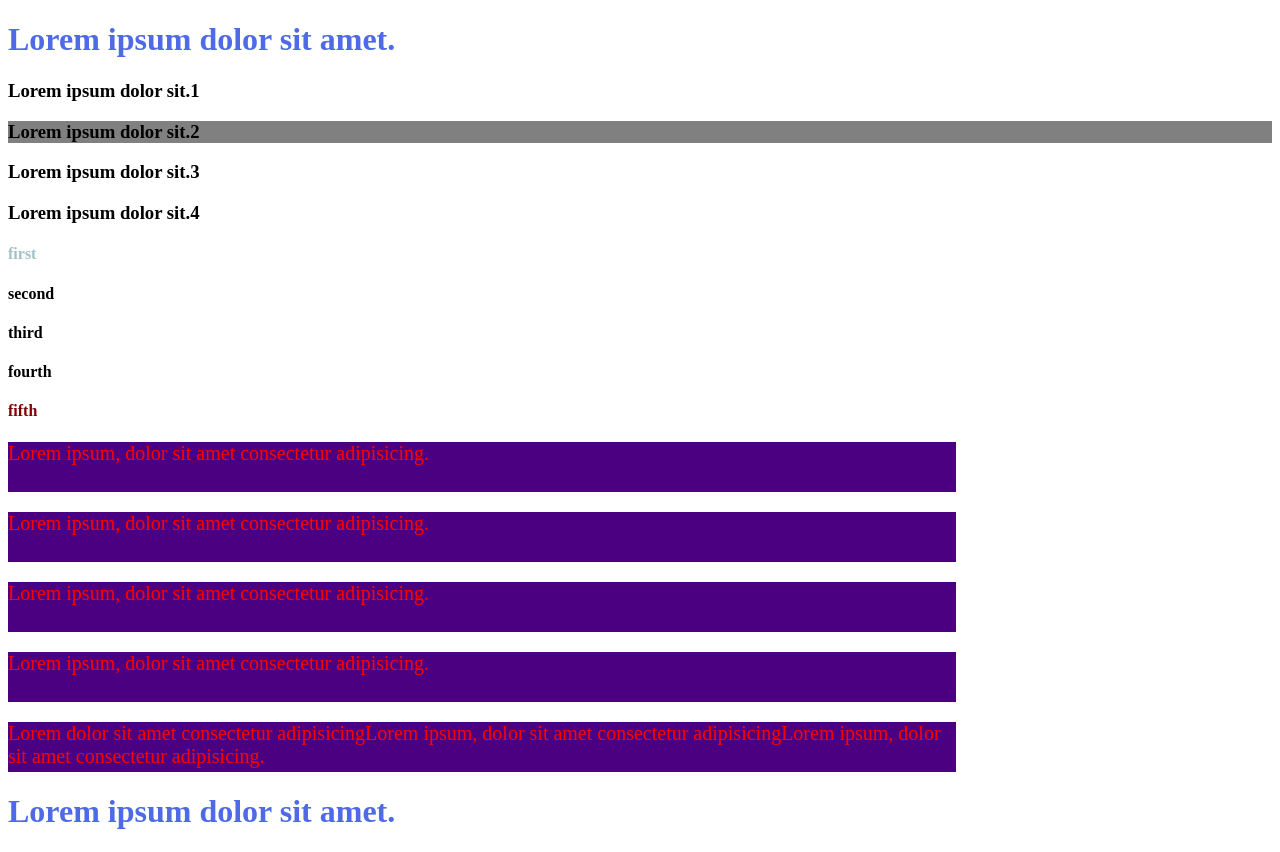
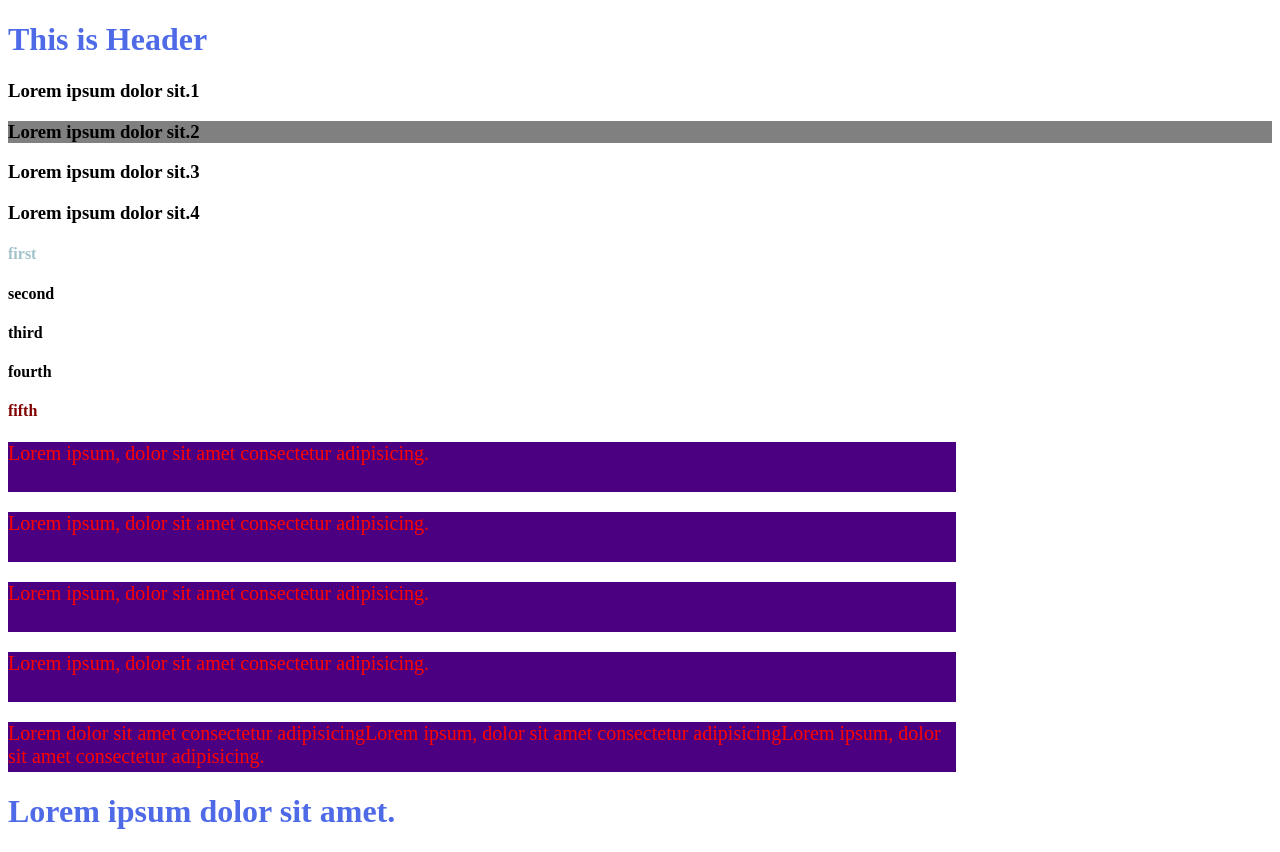
Before and after one commit to hasanbhuiya/my-second-repo, a plain HTML site: page index.html in a window 1280 px wide. Drawn offline with Linux system fonts and the light colour scheme.

Commit message:
heading change

```diff
--- a/index.html
+++ b/index.html
@@ -32,7 +32,7 @@
     </style>
 </head>
 <body>
-        <h1>Lorem ipsum dolor sit amet.</h1>
+        <h1> This is Header </h1>
         <h3>Lorem ipsum dolor sit.1</h3>
         <h3 id="russia">Lorem ipsum dolor sit.2</h3>
         <h3>Lorem ipsum dolor sit.3</h3>
```
